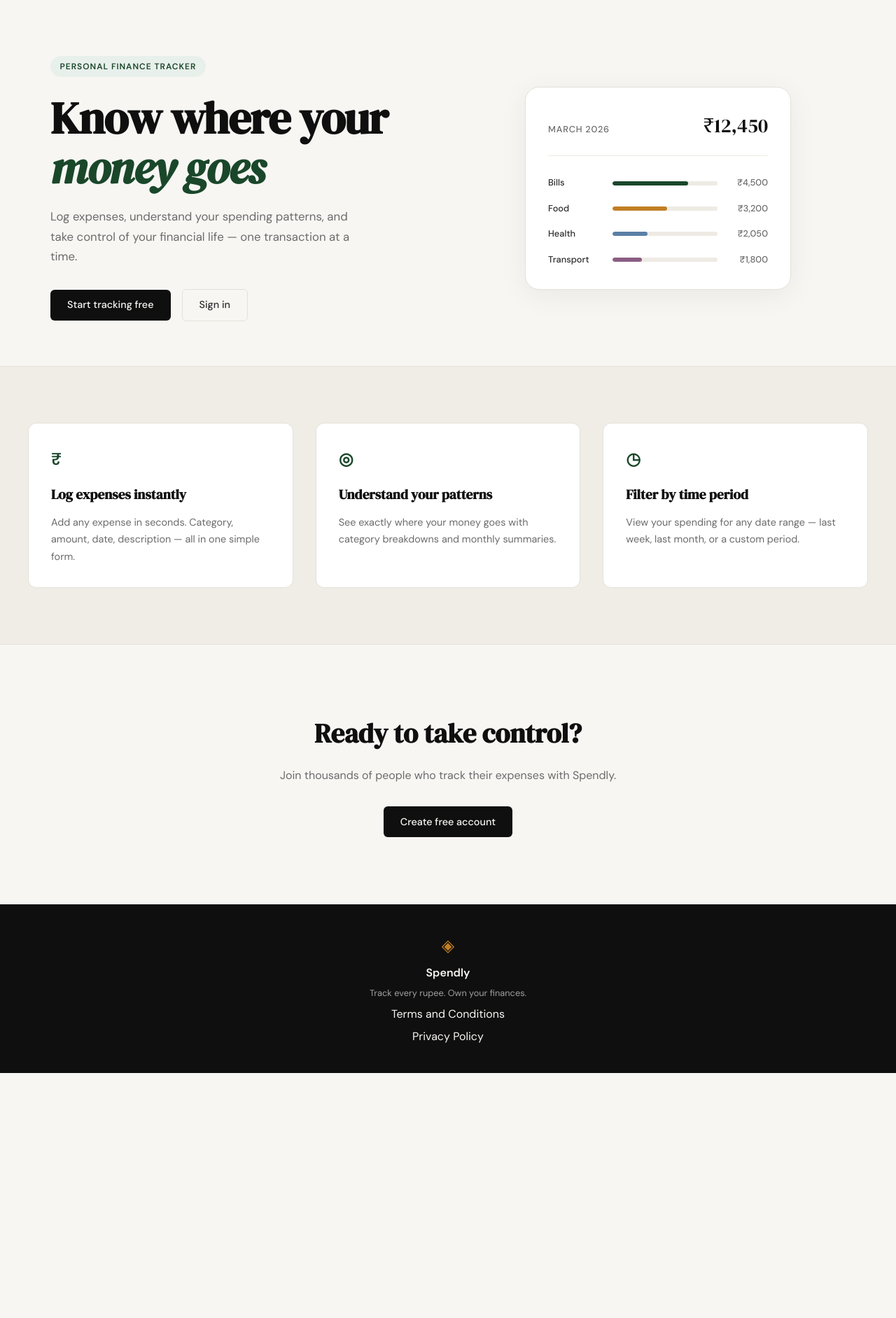
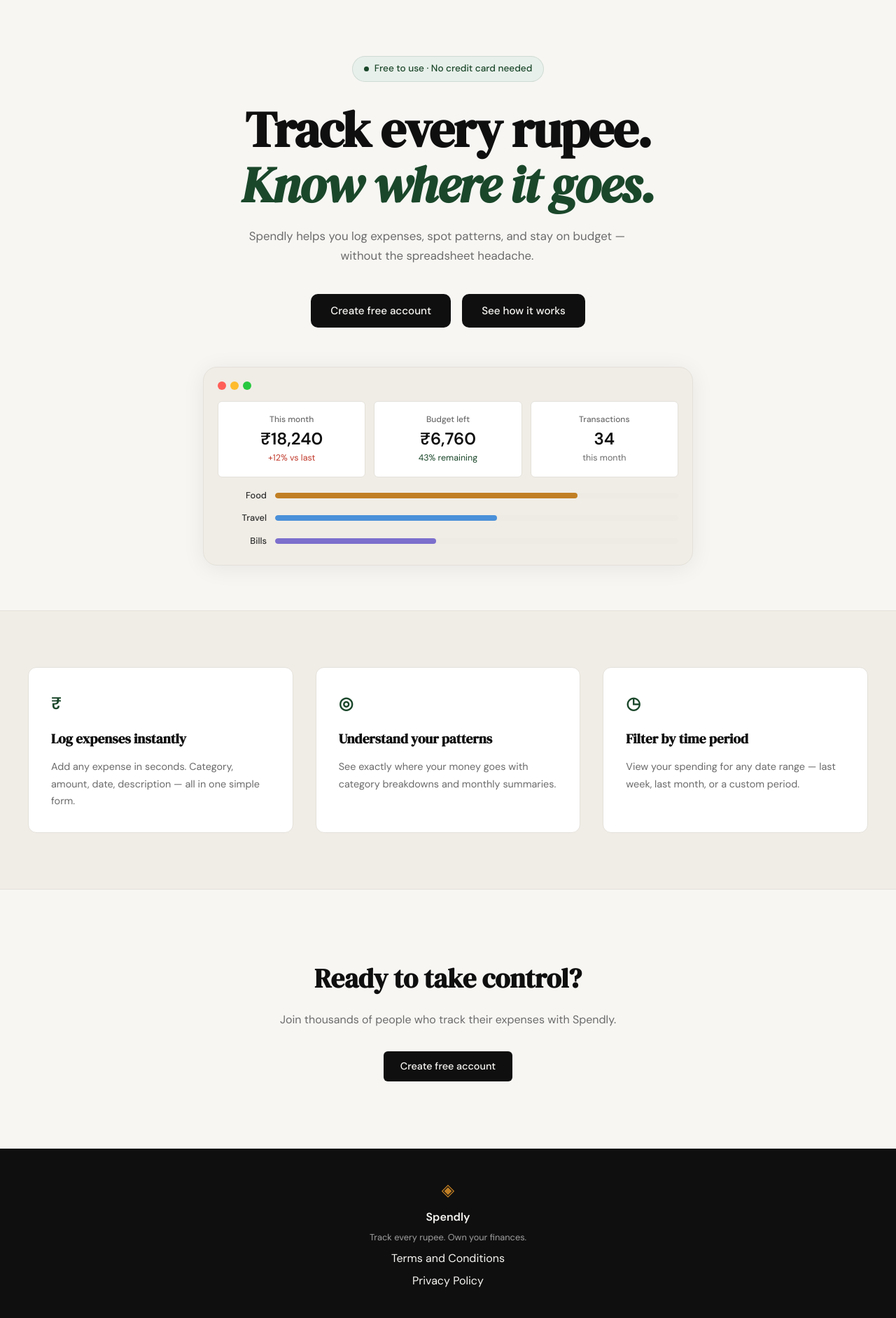
Before and after one commit to sswadi/debtreats.app, a Flask app: page / in a window 1280 px wide. Shown: the part 61-1944 px from the top of the page at 70% size. Before the commit the page ends 1594 px from the top, so only its background shows below. Run offline with Flask 3, Linux system fonts and the light colour scheme.

Commit message:
landing: redesign hero section to match mockup

```diff
--- a/static/css/style.css
+++ b/static/css/style.css
@@ -125,30 +125,39 @@ a { color: inherit; text-decoration: none; }
 
 .hero {
     padding: 5rem 2rem 4rem;
-    display: grid;
-    grid-template-columns: 1fr 1fr;
-    gap: 4rem;
+    display: flex;
+    flex-direction: column;
     align-items: center;
-    max-width: var(--max-width);
+    text-align: center;
+    max-width: 840px;
     margin: 0 auto;
 }
 
 .hero-badge {
-    display: inline-block;
+    display: inline-flex;
+    align-items: center;
+    gap: 0.5rem;
     background: var(--accent-light);
     color: var(--accent);
-    font-size: 0.75rem;
-    font-weight: 600;
-    letter-spacing: 0.08em;
-    text-transform: uppercase;
-    padding: 0.35rem 0.85rem;
+    font-size: 0.85rem;
+    font-weight: 500;
+    padding: 0.4rem 1rem;
     border-radius: 999px;
-    margin-bottom: 1.5rem;
+    margin-bottom: 1.75rem;
+    border: 1px solid rgba(26, 71, 42, 0.12);
+}
+
+.hero-badge-dot {
+    width: 7px;
+    height: 7px;
+    border-radius: 50%;
+    background: var(--accent);
+    flex-shrink: 0;
 }
 
 .hero-title {
     font-family: var(--font-display);
-    font-size: clamp(2.5rem, 5vw, 4rem);
+    font-size: clamp(2.75rem, 6vw, 4.5rem);
     line-height: 1.1;
     letter-spacing: -0.02em;
     color: var(--ink);
@@ -158,69 +167,99 @@ a { color: inherit; text-decoration: none; }
 .hero-title em {
     font-style: italic;
     color: var(--accent);
+    display: block;
 }
 
 .hero-subtitle {
     font-size: 1.05rem;
     color: var(--ink-muted);
     line-height: 1.7;
-    max-width: 460px;
-    margin-bottom: 2rem;
+    max-width: 560px;
+    margin-bottom: 2.5rem;
 }
 
 .hero-actions {
     display: flex;
     gap: 1rem;
     align-items: center;
+    justify-content: center;
+}
+
+.hero-text .btn-primary {
+    padding: 0.75rem 1.75rem;
+    border-radius: 10px;
+    font-size: 0.95rem;
 }
 
 /* ------------------------------------------------------------------ */
-/* Mock card (hero visual)                                             */
+/* Mock window (hero visual)                                           */
 /* ------------------------------------------------------------------ */
 
 .hero-visual {
-    display: flex;
-    justify-content: center;
+    width: 100%;
+    max-width: 700px;
+    margin-top: 3.5rem;
 }
 
-.mock-card {
+.mock-window {
+    background: var(--paper-warm);
+    border: 1px solid var(--border);
+    border-radius: var(--radius-lg);
+    padding: 1.25rem;
+    box-shadow: 0 4px 32px rgba(0,0,0,0.07);
+}
+
+.mock-window-bar {
+    display: flex;
+    gap: 6px;
+    align-items: center;
+    margin-bottom: 1rem;
+}
+
+.mock-dot { width: 12px; height: 12px; border-radius: 50%; }
+.mock-dot-red    { background: #ff5f57; }
+.mock-dot-yellow { background: #febc2e; }
+.mock-dot-green  { background: #28c840; }
+
+.mock-stats {
+    display: grid;
+    grid-template-columns: repeat(3, 1fr);
+    gap: 0.75rem;
+    margin-bottom: 0.75rem;
+}
+
+.mock-stat-card {
     background: var(--paper-card);
     border: 1px solid var(--border);
-    border-radius: var(--radius-lg);
-    padding: 2rem;
-    width: 100%;
-    max-width: 380px;
-    box-shadow: 0 8px 40px rgba(0,0,0,0.06);
+    border-radius: var(--radius-sm);
+    padding: 1rem 1.1rem;
+    display: flex;
+    flex-direction: column;
+    gap: 0.2rem;
 }
 
-.mock-card-header {
-    display: flex;
-    justify-content: space-between;
-    align-items: baseline;
-    margin-bottom: 1.75rem;
-    padding-bottom: 1.25rem;
-    border-bottom: 1px solid var(--border-soft);
+.mock-stat-label {
+    font-size: 0.75rem;
+    color: var(--ink-muted);
+    font-weight: 500;
 }
 
-.mock-label {
-    font-size: 0.8rem;
-    font-weight: 500;
-    color: var(--ink-muted);
-    text-transform: uppercase;
-    letter-spacing: 0.06em;
+.mock-stat-value {
+    font-size: 1.5rem;
+    font-weight: 700;
+    color: var(--ink);
+    line-height: 1.2;
 }
 
-.mock-total {
-    font-family: var(--font-display);
-    font-size: 1.75rem;
-    color: var(--ink);
-}
+.mock-stat-sub { font-size: 0.78rem; color: var(--ink-muted); }
+.mock-sub-danger  { color: var(--danger); }
+.mock-sub-success { color: var(--accent); }
 
-.mock-bars { display: flex; flex-direction: column; gap: 1rem; }
+.mock-bars { display: flex; flex-direction: column; gap: 0.75rem; padding: 0.25rem 0; }
 
 .mock-bar-row {
     display: grid;
-    grid-template-columns: 80px 1fr 60px;
+    grid-template-columns: 70px 1fr;
     align-items: center;
     gap: 0.75rem;
 }
@@ -229,10 +268,11 @@ a { color: inherit; text-decoration: none; }
     font-size: 0.8rem;
     font-weight: 500;
     color: var(--ink-soft);
+    text-align: right;
 }
 
 .mock-bar-track {
-    height: 6px;
+    height: 8px;
     background: var(--border-soft);
     border-radius: 999px;
     overflow: hidden;
@@ -240,21 +280,13 @@ a { color: inherit; text-decoration: none; }
 
 .mock-bar {
     height: 100%;
-    background: var(--accent);
     border-radius: 999px;
     transition: width 0.6s ease;
 }
 
-.mock-bar-2 { background: var(--accent-2); }
-.mock-bar-3 { background: #5b7fa6; }
-.mock-bar-4 { background: #8b5e83; }
-
-.mock-amt {
-    font-size: 0.8rem;
-    font-weight: 500;
-    color: var(--ink-muted);
-    text-align: right;
-}
+.mock-bar-food   { background: var(--accent-2); }
+.mock-bar-travel { background: #4a90d9; }
+.mock-bar-bills  { background: #7c6fcd; }
 
 /* ------------------------------------------------------------------ */
 /* Buttons                                                             */
@@ -568,15 +600,7 @@ a { color: inherit; text-decoration: none; }
 /* ------------------------------------------------------------------ */
 
 @media (max-width: 900px) {
-    .hero {
-        grid-template-columns: 1fr;
-        text-align: center;
-    }
-
-    .hero-subtitle { max-width: 100%; }
-    .hero-actions { justify-content: center; }
     .hero-visual { display: none; }
-
     .features-inner { grid-template-columns: 1fr; }
 }
 
--- a/templates/landing.html
+++ b/templates/landing.html
@@ -5,56 +5,66 @@
 {% block content %}
 
 <section class="hero">
-    <div class="hero-inner">
-        <div class="hero-badge">Personal Finance Tracker</div>
+    <div class="hero-text">
+        <div class="hero-badge">
+            <span class="hero-badge-dot"></span>
+            Free to use · No credit card needed
+        </div>
         <h1 class="hero-title">
-            Know where your<br>
-            <em>money goes</em>
+            Track every rupee.<br>
+            <em>Know where it goes.</em>
         </h1>
         <p class="hero-subtitle">
-            Log expenses, understand your spending patterns,
-            and take control of your financial life —
-            one transaction at a time.
+            Spendly helps you log expenses, spot patterns, and stay
+            on budget — without the spreadsheet headache.
         </p>
         <div class="hero-actions">
-            <a href="{{ url_for('register') }}" class="btn-primary">Start tracking free</a>
-            <a href="{{ url_for('login') }}" class="btn-ghost">Sign in</a>
+            <a href="{{ url_for('register') }}" class="btn-primary">Create free account</a>
+            <a href="#" class="btn-primary">See how it works</a>
         </div>
     </div>
     <div class="hero-visual">
-        <div class="mock-card">
-            <div class="mock-card-header">
-                <span class="mock-label">March 2026</span>
-                <span class="mock-total">₹12,450</span>
+        <div class="mock-window">
+            <div class="mock-window-bar">
+                <span class="mock-dot mock-dot-red"></span>
+                <span class="mock-dot mock-dot-yellow"></span>
+                <span class="mock-dot mock-dot-green"></span>
+            </div>
+            <div class="mock-stats">
+                <div class="mock-stat-card">
+                    <span class="mock-stat-label">This month</span>
+                    <span class="mock-stat-value">₹18,240</span>
+                    <span class="mock-stat-sub mock-sub-danger">+12% vs last</span>
+                </div>
+                <div class="mock-stat-card">
+                    <span class="mock-stat-label">Budget left</span>
+                    <span class="mock-stat-value">₹6,760</span>
+                    <span class="mock-stat-sub mock-sub-success">43% remaining</span>
+                </div>
+                <div class="mock-stat-card">
+                    <span class="mock-stat-label">Transactions</span>
+                    <span class="mock-stat-value">34</span>
+                    <span class="mock-stat-sub">this month</span>
+                </div>
             </div>
             <div class="mock-bars">
                 <div class="mock-bar-row">
+                    <span class="mock-cat">Food</span>
+                    <div class="mock-bar-track">
+                        <div class="mock-bar mock-bar-food" style="width: 75%"></div>
+                    </div>
+                </div>
+                <div class="mock-bar-row">
+                    <span class="mock-cat">Travel</span>
+                    <div class="mock-bar-track">
+                        <div class="mock-bar mock-bar-travel" style="width: 55%"></div>
+                    </div>
+                </div>
+                <div class="mock-bar-row">
                     <span class="mock-cat">Bills</span>
                     <div class="mock-bar-track">
-                        <div class="mock-bar" style="width: 72%"></div>
+                        <div class="mock-bar mock-bar-bills" style="width: 40%"></div>
                     </div>
-                    <span class="mock-amt">₹4,500</span>
-                </div>
-                <div class="mock-bar-row">
-                    <span class="mock-cat">Food</span>
-                    <div class="mock-bar-track">
-                        <div class="mock-bar mock-bar-2" style="width: 52%"></div>
-                    </div>
-                    <span class="mock-amt">₹3,200</span>
-                </div>
-                <div class="mock-bar-row">
-                    <span class="mock-cat">Health</span>
-                    <div class="mock-bar-track">
-                        <div class="mock-bar mock-bar-3" style="width: 33%"></div>
-                    </div>
-                    <span class="mock-amt">₹2,050</span>
-                </div>
-                <div class="mock-bar-row">
-                    <span class="mock-cat">Transport</span>
-                    <div class="mock-bar-track">
-                        <div class="mock-bar mock-bar-4" style="width: 28%"></div>
-                    </div>
-                    <span class="mock-amt">₹1,800</span>
                 </div>
             </div>
         </div>
```
Also changed, not shown: dashboard image.png (added).
